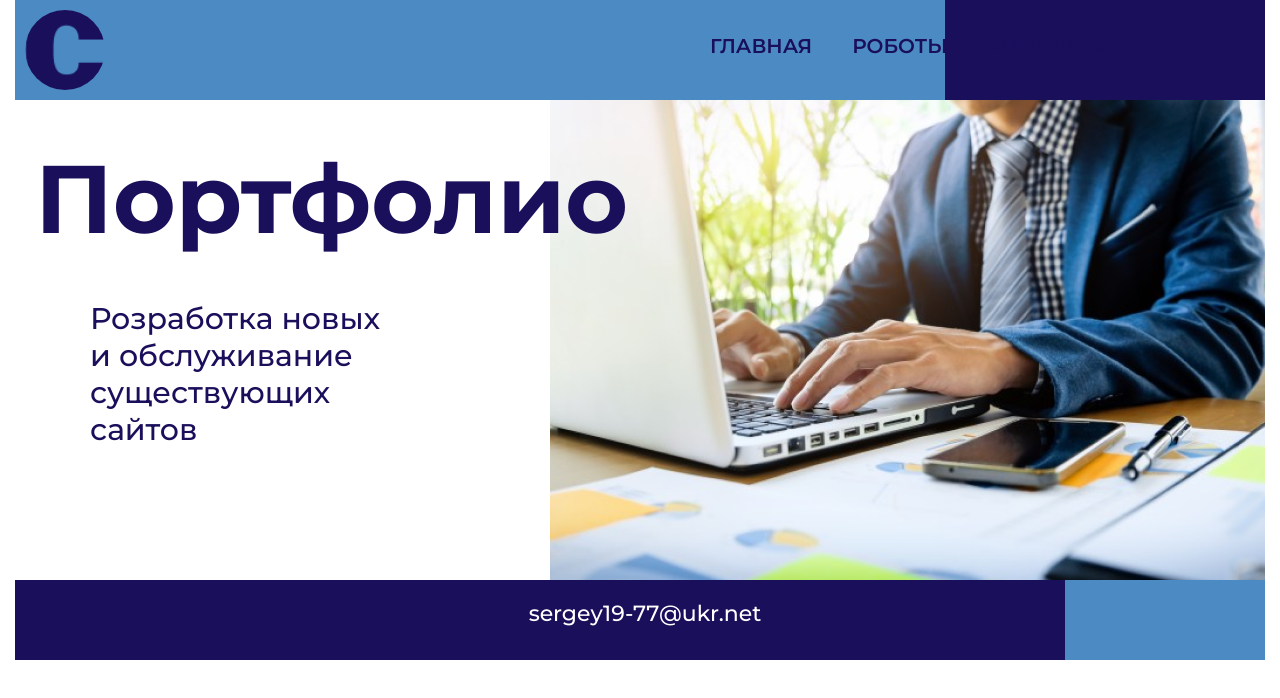
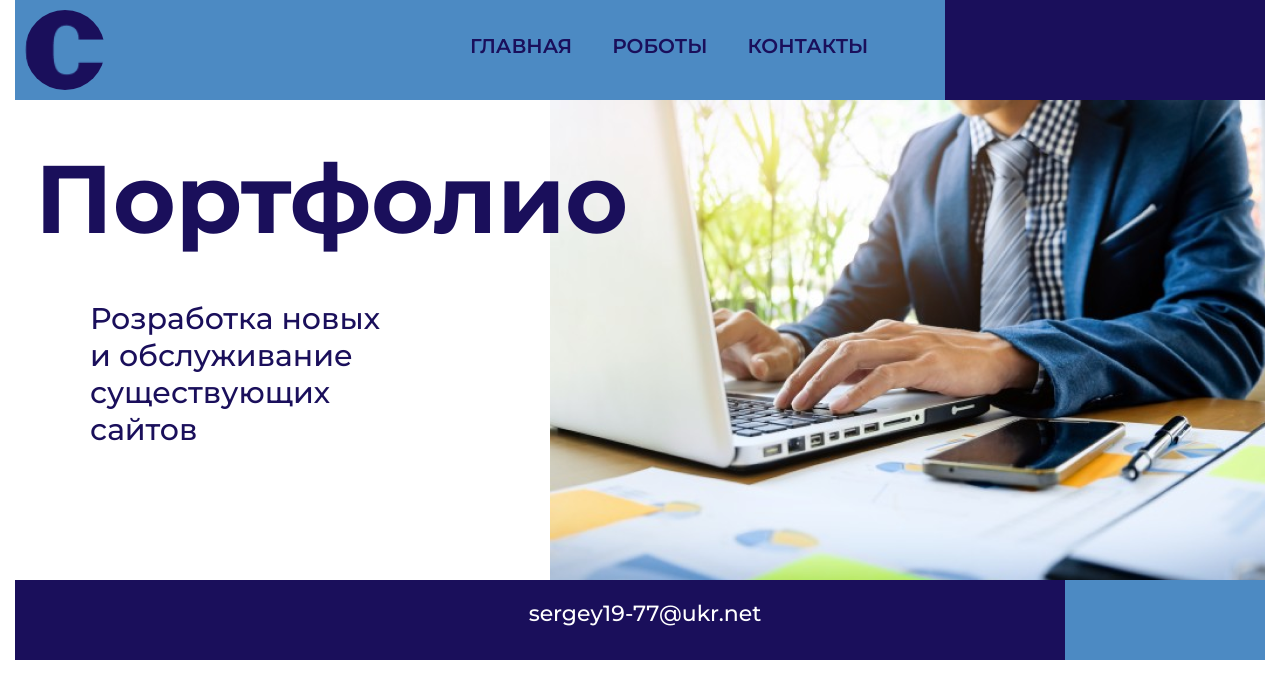
Before and after one commit to sergey170/portfolio, a plain HTML site: page index.html in a window 1280 px wide. Drawn offline with Linux system fonts and the light colour scheme.

Commit message:
Add files via upload

```diff
--- a/css/style.css
+++ b/css/style.css
@@ -219,7 +219,7 @@ body {
 
 @media (min-width: 1150px) {
   .header__nav {
-    left: 70vh;
+    left: 40vh;
   }
 }
 
```
